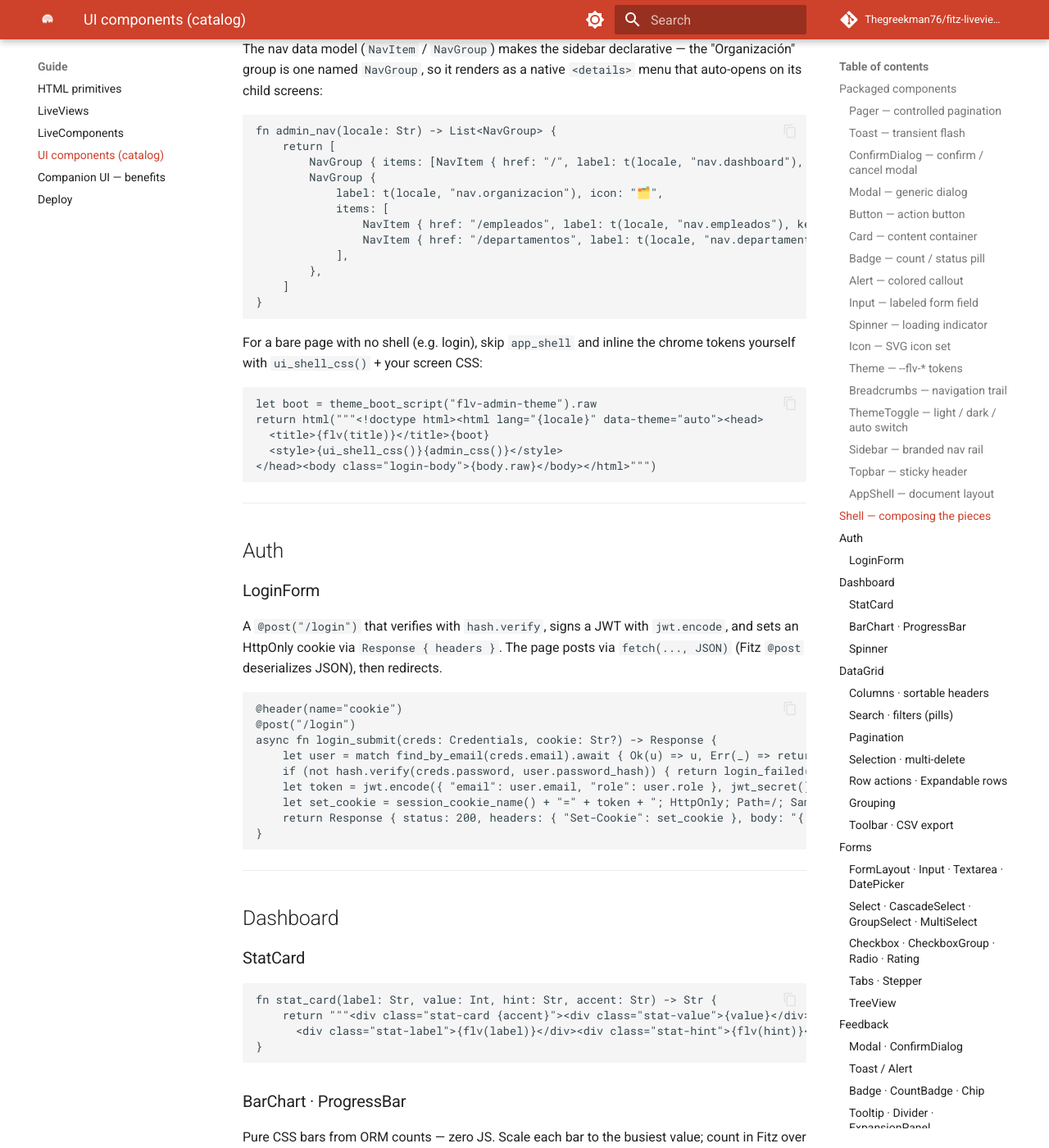
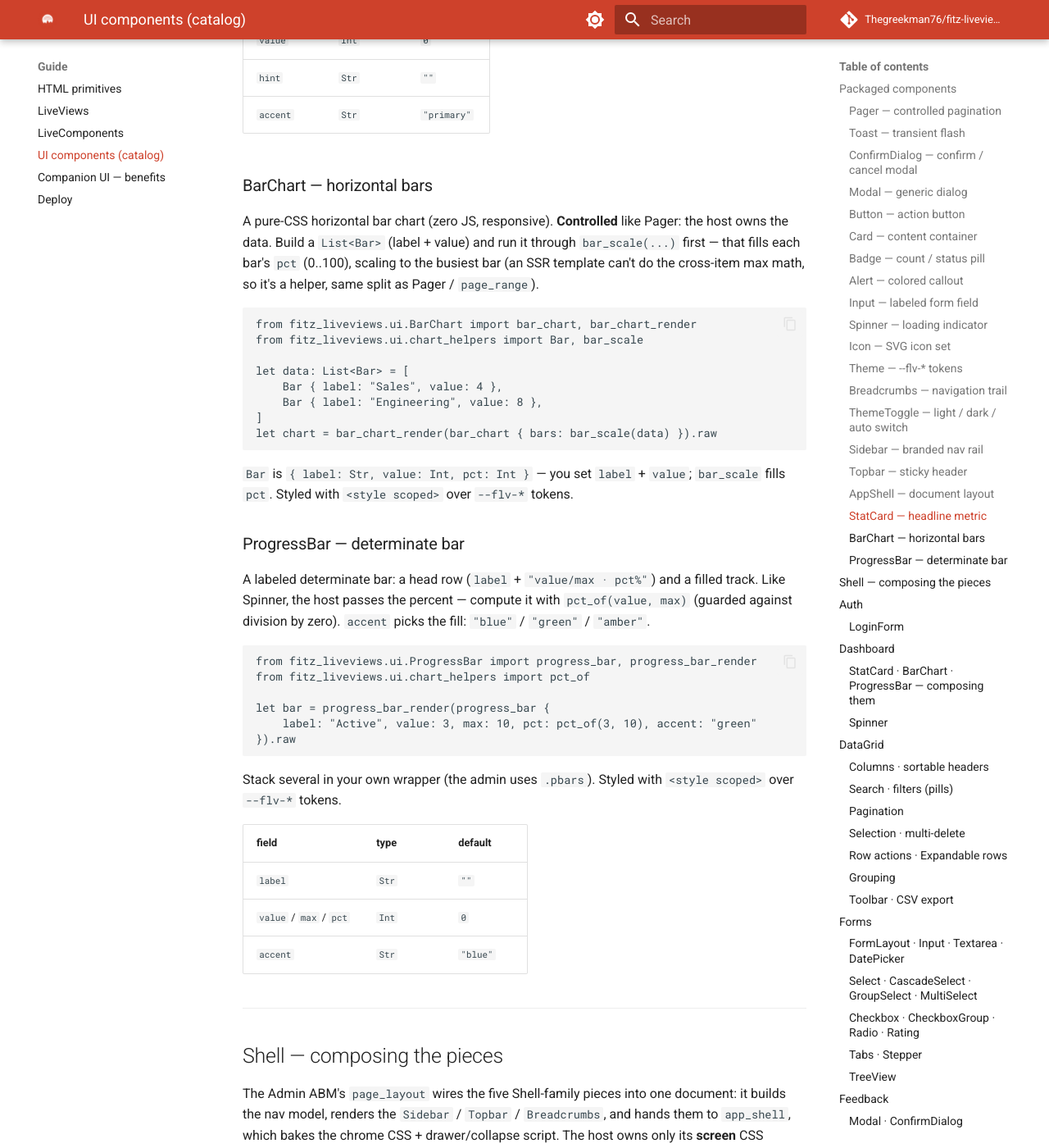
Before and after one commit to Thegreekman76/fitz-liveviews, an MkDocs documentation site: the page built from docs/ui-components.md, in a window 1280 px wide and 1400 px high, scrolled down 13529 px. Shown: the whole window at 82% size. Built offline with MkDocs 1.6.1 and Material for MkDocs 9.7.7, drawn with Linux system fonts in a browser that asks for light colours; comment, search, counter and statistics services are not loaded; some of the changed text lies outside the part shown.

Commit message:
feat(ui): StatCard + BarChart + ProgressBar — Dashboard family (v0.20.0)
Extract the Dashboard family from the Admin ABM into the companion UI library:

- ui.StatCard: stat_card { label, value, hint, accent } — a metric card with an
  accent-tinted left border (data-accent: blue/green/amber/violet/primary).
- ui.BarChart: bar_chart { bars: List<Bar> } — a pure-CSS horizontal bar chart.
  Controlled like Pager: the host builds a List<Bar> (label+value) and runs it
  through bar_scale(...), which fills each pct (0..100) scaling to the busiest
  bar (the cross-item math an SSR template can't do).
- ui.ProgressBar: progress_bar { label, value, max, pct, accent } — a labeled
  determinate bar. Like Spinner the host passes the percent via pct_of(value,max).
- ui.chart_helpers: type Bar { label, value, pct }, pct_of (guarded + clamped),
  bar_scale.

All three are .fitzv SFCs with scoped styles (accent as data-accent, computed
widths as inline style="width: {pct}%"). Added a --flv-shadow token (aliased to
--shadow) for the card elevation.

Admin ABM adoption: dashboard.fitz renders the packaged components; the local
stat_card / bar_chart / progress_bar helpers removed; .stat-card* / .chart-* /
.pbar-* CSS moved out of admin_css() (scoped with each component now), .stat-grid
/ .pbars wrappers stay. Components imported in main.fitz for §9.bb auto-
registration + cross-module -> Html. Visuals unchanged (verified against a live
server: 4 StatCards + 4-dept BarChart + 2 ProgressBars; old classes gone).

8 gallery @test (178 total), docs/ui-components.md sections + composition note,
VSCode snippets (ui-statcard / ui-barchart / ui-progressbar). fitz check + fitz
test + fitz build of the admin all green. Bump 0.19.0 -> 0.20.0.

````diff
--- a/docs/ui-components.md
+++ b/docs/ui-components.md
@@ -59,6 +59,10 @@ from fitz_liveviews.ui.theme_scripts import theme_boot_script, theme_cycle_scrip
 from fitz_liveviews.ui.Sidebar import sidebar_render
 from fitz_liveviews.ui.Topbar import topbar_render, initials_of
 from fitz_liveviews.ui.AppShell import app_shell, ui_shell_css, shell_behavior_script
+from fitz_liveviews.ui.StatCard import stat_card, stat_card_render
+from fitz_liveviews.ui.BarChart import bar_chart, bar_chart_render
+from fitz_liveviews.ui.ProgressBar import progress_bar, progress_bar_render
+from fitz_liveviews.ui.chart_helpers import Bar, bar_scale, pct_of
 ```
 
 They're **i18n-agnostic** (the host passes already-localized text), styled with
@@ -548,6 +552,78 @@ Html`. Pass an empty `html("")` for `crumbs` to skip the breadcrumb bar.
 | `sidebar` / `topbar` / `crumbs` / `body` | `Html` | rendered pieces |
 | `body_extra` | `Html` | theme cycle script + app JS |
 
+### StatCard — headline metric
+
+A dashboard metric card (Dashboard family): an accent-tinted left border, an
+uppercase label, a big value, and a hint line. Presentational, no events — render
+it inline. `accent` picks the border color: `"blue"` / `"green"` / `"amber"` /
+`"violet"` / `"primary"`.
+
+```
+from fitz_liveviews.ui.StatCard import stat_card, stat_card_render
+
+let card = stat_card_render(stat_card {
+    label: "Employees", value: 42, hint: "Total in the system", accent: "blue"
+}).raw
+```
+
+Arrange several in your own grid wrapper (the admin uses `.stat-grid`). Styled
+with `<style scoped>` over `--flv-*` tokens.
+
+| field | type | default |
+|---|---|---|
+| `label` | `Str` | `""` |
+| `value` | `Int` | `0` |
+| `hint` | `Str` | `""` |
+| `accent` | `Str` | `"primary"` |
+
+### BarChart — horizontal bars
+
+A pure-CSS horizontal bar chart (zero JS, responsive). **Controlled** like Pager:
+the host owns the data. Build a `List<Bar>` (label + value) and run it through
+`bar_scale(...)` first — that fills each bar's `pct` (0..100), scaling to the
+busiest bar (an SSR template can't do the cross-item max math, so it's a helper,
+same split as Pager / `page_range`).
+
+```
+from fitz_liveviews.ui.BarChart import bar_chart, bar_chart_render
+from fitz_liveviews.ui.chart_helpers import Bar, bar_scale
+
+let data: List<Bar> = [
+    Bar { label: "Sales", value: 4 },
+    Bar { label: "Engineering", value: 8 },
+]
+let chart = bar_chart_render(bar_chart { bars: bar_scale(data) }).raw
+```
+
+`Bar` is `{ label: Str, value: Int, pct: Int }` — you set `label` + `value`;
+`bar_scale` fills `pct`. Styled with `<style scoped>` over `--flv-*` tokens.
+
+### ProgressBar — determinate bar
+
+A labeled determinate bar: a head row (`label` + `"value/max · pct%"`) and a
+filled track. Like Spinner, the host passes the percent — compute it with
+`pct_of(value, max)` (guarded against division by zero). `accent` picks the fill:
+`"blue"` / `"green"` / `"amber"`.
+
+```
+from fitz_liveviews.ui.ProgressBar import progress_bar, progress_bar_render
+from fitz_liveviews.ui.chart_helpers import pct_of
+
+let bar = progress_bar_render(progress_bar {
+    label: "Active", value: 3, max: 10, pct: pct_of(3, 10), accent: "green"
+}).raw
+```
+
+Stack several in your own wrapper (the admin uses `.pbars`). Styled with
+`<style scoped>` over `--flv-*` tokens.
+
+| field | type | default |
+|---|---|---|
+| `label` | `Str` | `""` |
+| `value` / `max` / `pct` | `Int` | `0` |
+| `accent` | `Str` | `"blue"` |
+
 ---
 
 ## Shell — composing the pieces
@@ -632,28 +708,29 @@ async fn login_submit(creds: Credentials, cookie: Str?) -> Response {
 
 ## Dashboard
 
-### StatCard
+### StatCard · BarChart · ProgressBar — composing them
+
+The dashboard's metric cards, department bar chart, and headline ratio bars are
+the packaged **Dashboard family** — see [StatCard](#statcard-headline-metric),
+[BarChart](#barchart-horizontal-bars) and [ProgressBar](#progressbar-determinate-bar)
+above. The host owns the data (counted in Fitz over the ORM); the components own
+the presentation. The chart scales its bars with `bar_scale(...)`, and the ratio
+bars size with `pct_of(value, max)`:
 
 ```
-fn stat_card(label: Str, value: Int, hint: Str, accent: Str) -> Str {
-    return """<div class="stat-card {accent}"><div class="stat-value">{value}</div>
-      <div class="stat-label">{flv(label)}</div><div class="stat-hint">{flv(hint)}</div></div>"""
-}
+let bars: List<Bar> = deptos.map(fn(d) => Bar {
+    label: d.nombre, value: all_emp.filter(fn(e) => e.departamento_id == d.id).len()
+})
+let chart = bar_chart_render(bar_chart { bars: bar_scale(bars) }).raw
+
+let c1 = stat_card_render(stat_card { label: "Employees", value: total, hint: "…", accent: "blue" }).raw
+let pb = progress_bar_render(progress_bar {
+    label: "Active", value: active, max: total, pct: pct_of(active, total), accent: "green"
+}).raw
 ```
 
-### BarChart · ProgressBar
-
-Pure CSS bars from ORM counts — zero JS. Scale each bar to the busiest value;
-count in Fitz over one `.all(...)`.
-
-```
-fn progress_bar(label: Str, value: Int, max: Int, accent: Str) -> Str {
-    let pct = match max <= 0 { true => 0, false => (value * 100) / max }
-    return """<div class="pbar-row"><div class="pbar-head"><span>{flv(label)}</span>
-      <span>{value}/{max} · {pct}%</span></div>
-      <div class="pbar-track"><div class="pbar-fill {accent}" style="width: {pct}%"></div></div></div>"""
-}
-```
+Arrange the cards in a `.stat-grid` and the ratio bars in a `.pbars` wrapper
+(host layout).
 
 ### Spinner
 
--- a/fitz.toml
+++ b/fitz.toml
@@ -1,6 +1,6 @@
 [package]
 name = "fitz-liveviews"
-version = "0.19.0"
+version = "0.20.0"
 edition = "2026"
 description = "Real-time server-rendered UI for Fitz. WebSocket diffing, zero JS build, Phoenix LiveView-inspired."
 authors = ["Martín Palopoli"]
````
Also changed, not shown: CHANGELOG.md (+43 -0 lines), ROADMAP.md (+14 -3 lines), 11 other files.
